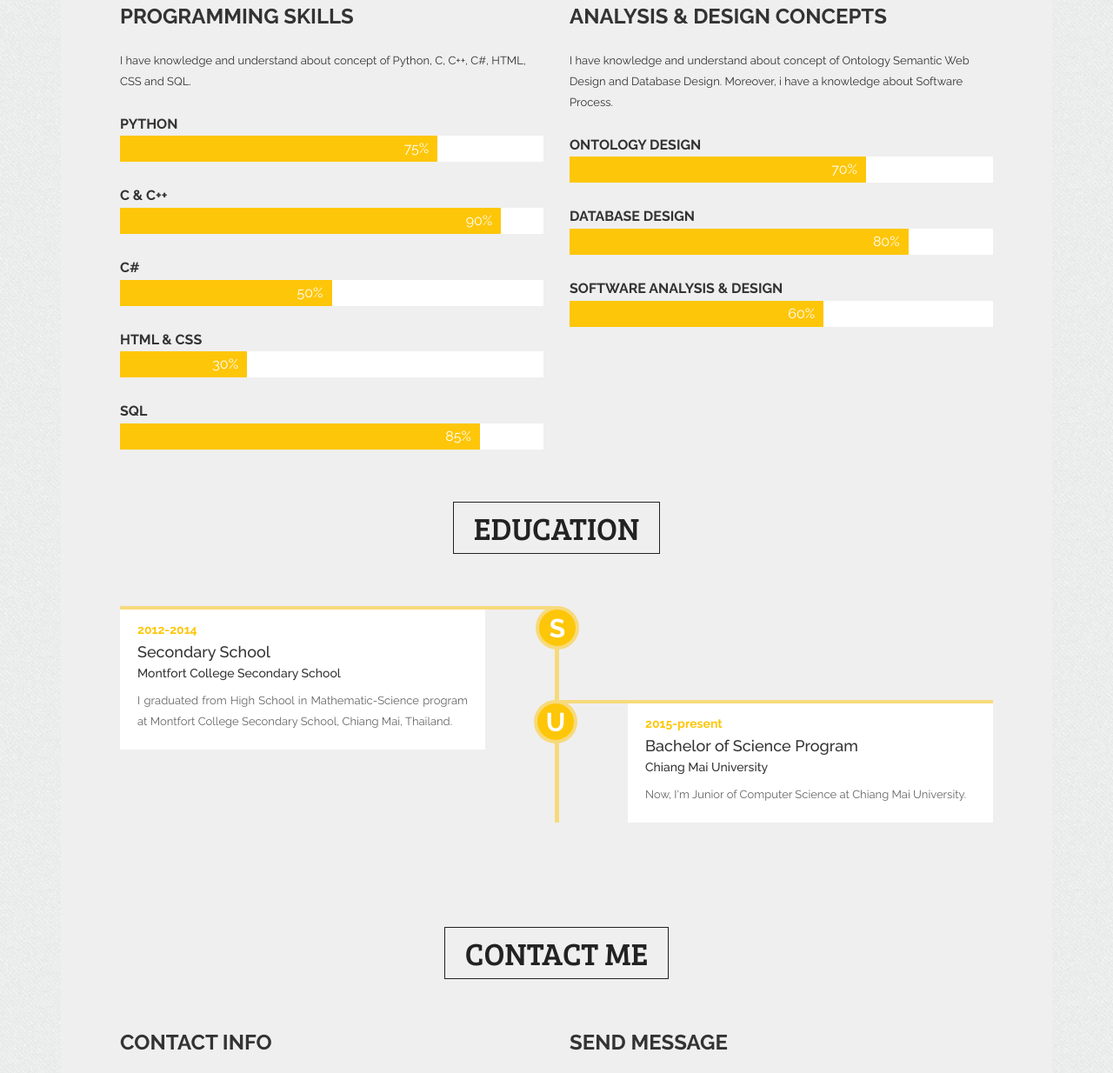
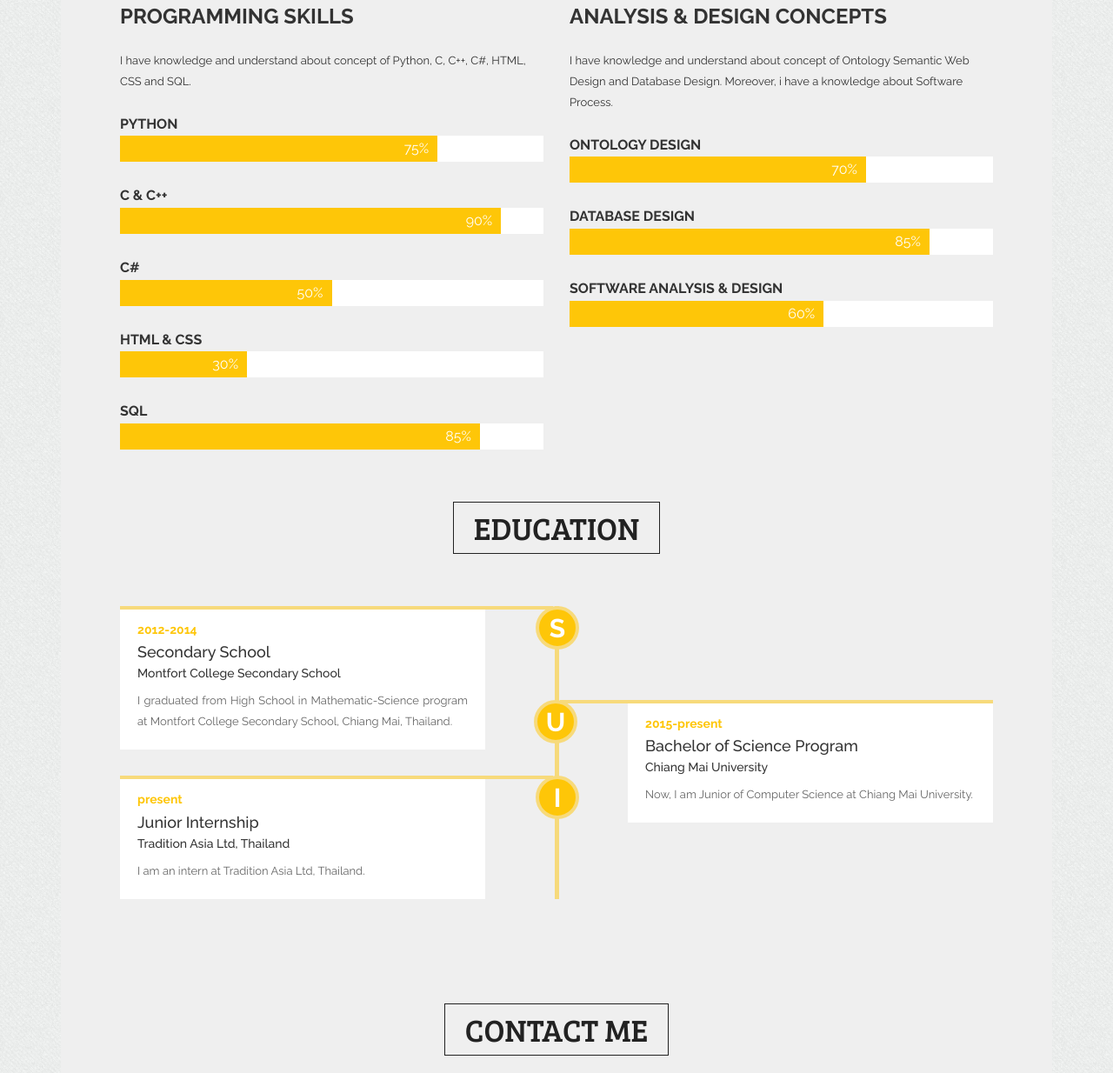
Before and after one commit to Jaylers/dayone, a website: page dodo/index.html in a window 1280 px wide. Shown: the part 822-2056 px from the top of the page at 87% size. Drawn offline with Linux system fonts and the light colour scheme; some packages are replaced by stand-ins of ours.

Commit message:
update 'index.html' file

```diff
--- a/dodo/index.html
+++ b/dodo/index.html
@@ -6,7 +6,7 @@
         <meta name="viewport" content="width=device-width, initial-scale=1">
         <link rel="icon" href="img/fav-icon.png" type="image/x-icon" />
         <!-- The above 3 meta tags *must* come first in the head; any other head content must come *after* these tags -->
-        <title>DODO PROFILE</title>
+        <title>Dochi's Profile</title>
 
         <!-- Icon css link -->
         <link href="vendors/material-icon/css/materialdesignicons.min.css" rel="stylesheet">
@@ -62,7 +62,7 @@
                     <!-- Collect the nav links, forms, and other content for toggling -->
                     <div class="collapse navbar-collapse" id="bs-example-navbar-collapse-1">
                         <ul class="nav navbar-nav navbar-right">
-                            <li class="active"><a href="#about">ABOUT ME </a></li>
+                            <li class="active"><a href="#about">ABOUT ME</a></li>
                             <li><a href="#skill">Skill</a></li>
                             <li><a href="#education">Education</a></li>
                             <li><a href="#contact">CONTACT</a></li>
@@ -192,8 +192,8 @@
                                 <div class="single_skill">
                                     <h4>Database Design</h4>
                                     <div class="progress">
-                                        <div class="progress-bar" role="progressbar" aria-valuenow="80" aria-valuemin="0" aria-valuemax="100">
-                                            <div class="progress_parcent"><span class="counter">80</span>%</div>
+                                        <div class="progress-bar" role="progressbar" aria-valuenow="85" aria-valuemin="0" aria-valuemax="100">
+                                            <div class="progress_parcent"><span class="counter">85</span>%</div>
                                         </div>
                                     </div>
                                 </div>
@@ -224,7 +224,13 @@
                             <h6>2015-present</h6>
                             <h4>Bachelor of Science Program</h4>
                             <h5>Chiang Mai University</h5>
-                            <p align="justify">Now, I'm Junior of Computer Science at Chiang Mai University.</p>
+                            <p align="justify">Now, I am Junior of Computer Science at Chiang Mai University.</p>
+                        </div>
+                        <div class="education_item wow fadeInUp animated" data-line="I">
+                            <h6>present</h6>
+                            <h4>Junior Internship</h4>
+                            <h5>Tradition Asia Ltd, Thailand</h5>
+                            <p align="justify">I am an intern at Tradition Asia Ltd, Thailand.</p>
                         </div>
                     </div>
                 </section>
```
Also changed, not shown: dodo/img/fav-icon.png, dodo/img/logo.png, 1 other file.
